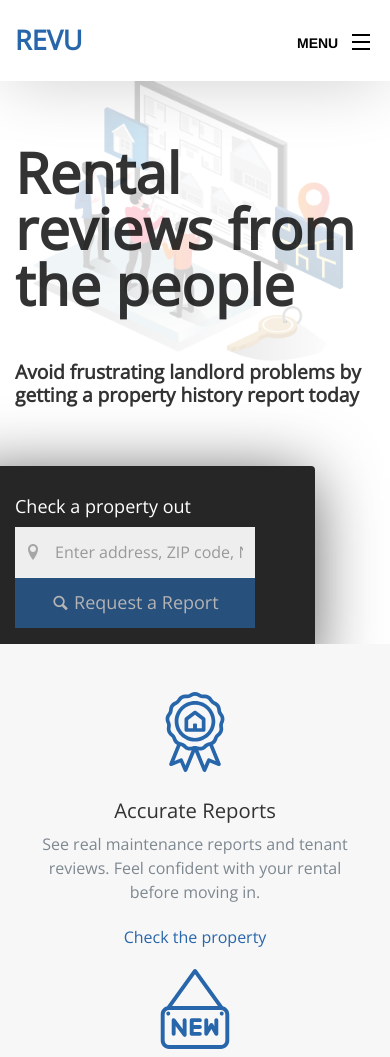
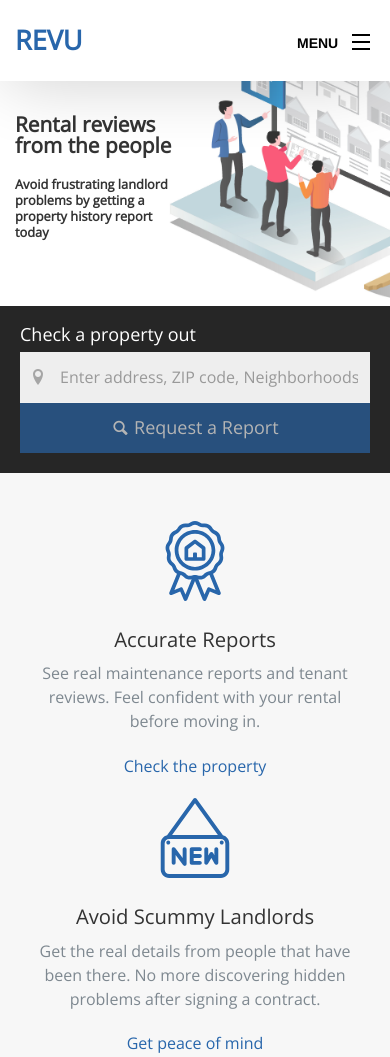
Before and after one commit to MattAdelberger/revu-public, a website: page index.html in a window 390 px wide. Shown: the top 1057 px of the page. Drawn offline with nearby package versions, Linux system fonts and the light colour scheme; files whose address does not match are found by name.

Commit message:
mobile friendly header

```diff
--- a/css/custom.css
+++ b/css/custom.css
@@ -45,6 +45,10 @@
     font-size: 18px;
 }
 
+.probootstrap-home-search form {
+    margin-bottom: 0;
+}
+
 .probootstrap-logo {
     font-size: 27px;
     padding-left: 0;
@@ -68,9 +72,37 @@
 
 @media screen and (max-width: 768px) {
     .masthead-img {
-        top: 31px;
-        left: -7px;
-        opacity: 20%;
+        top: -30px;
+        left: 130px;
+    }
+
+    .flexslider {
+        height: 449px;
+    }
+
+    .probootstrap-home-search-container {
+        padding: 0;
+        margin-top: 60px;
+    }
+
+    .probootstrap-home-search {
+        margin: 0;
+        padding: 20px;
+        border-radius: 0;
+        box-shadow: none;
+    }
+
+    .probootstrap-wrap-banner h1 {
+        font-size: 1.3rem;
+        line-height: 1.3rem;
+        padding-top: 10px;
+        margin-bottom: 0;
+    }
+
+    .probootstrap-wrap-banner h2 {
+        font-size: 0.8rem;
+        line-height: 1rem;
+        margin-top: 0;
     }
 }
 
--- a/index.html
+++ b/index.html
@@ -56,14 +56,13 @@
       <div class="container" style="position: relative;">
         <img class="masthead-img" src="img/masthead.jpg" width="100%"  />
         <div style="padding-top:80px" class="row">
-          <div class="col-md-5">
+          <div class="col-sm-5 col-xs-6">
             <h1>Rental reviews from the people</h1>
             <h2>Avoid frustrating landlord problems by getting a property history report today</h2>
           </div>
         </div>
         <div class="row">
-          <div  class="col-md-8">
-
+          <div class="col-md-8 probootstrap-home-search-container">
             <div class="probootstrap-home-search probootstrap-animate">
               <form action="" method="post">
                 <h2 class="heading">Check a property out</h2>
```
